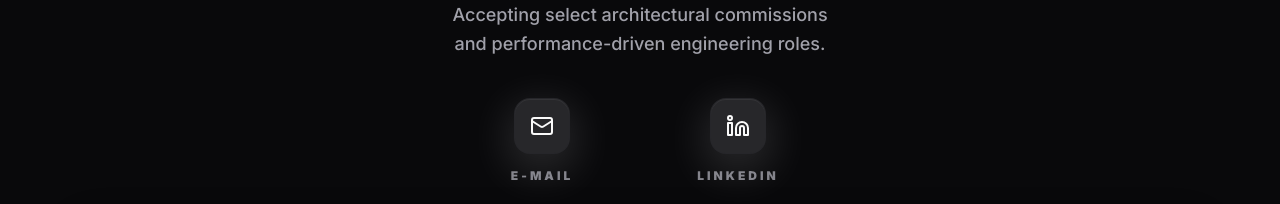
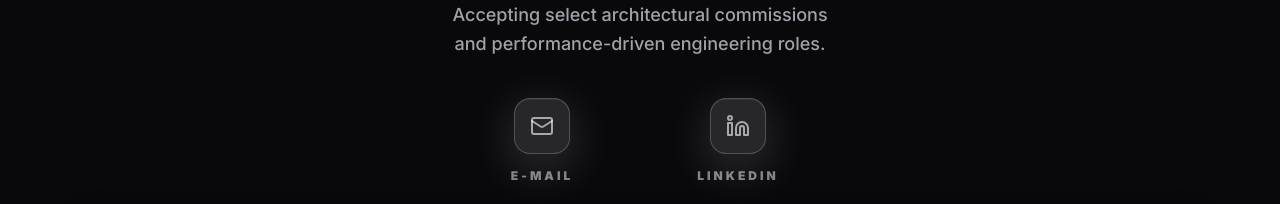
Before and after one commit to cchung7/jay-page, a Next.js app: page / in a window 1280 px wide. Shown: the part 3228-3432 px from the top of the page. Built offline with nearby package versions, Linux system fonts and the light colour scheme.

Commit message:
jp_v1.1 - contact icon fix

```diff
--- a/src/app/globals.css
+++ b/src/app/globals.css
@@ -184,6 +184,25 @@
   .cta-shadow-hover:hover {
     box-shadow: var(--cta-shadow-hover);
   }
+
+  /* Icon outline color for the contact icons */
+  .contact-icon {
+    color: rgba(0, 0, 0, 0.4) !important; /* light mode */
+    border-color: rgba(0, 0, 0, 0.2) !important;
+  }
+  .dark .contact-icon {
+    color: rgba(255, 255, 255, 0.6) !important; /* dark mode */
+    border-color: rgba(255, 255, 255, 0.2) !important
+  }
+
+  .contact-icon svg,
+  .contact-icon svg * {
+    stroke: currentColor !important;
+  }
+
+  .contact-icon svg * {
+    fill: none !important;
+  }
 }
 
 @keyframes gradient {
--- a/src/components/home/ContactSection.tsx
+++ b/src/components/home/ContactSection.tsx
@@ -37,13 +37,15 @@ const inputWrapperClass = cn(
   );
 
   const contactIconClass = cn(
+    "contact-icon",
     "relative h-14 w-14 rounded-2xl",
     "bg-secondary flex items-center justify-center",
-  "text-primary border border-border/50",
+    "text-black dark:text-white",
+    "border border-black/25 dark:border-white/25",
     "transition-all duration-500 transform",
     "shadow-[0_12px_40px_8px_hsl(var(--primary)/0.12),inset_0_1px_0_rgba(255,255,255,0.06)]",
     "group-hover:scale-105 active:scale-95",
-  "group-hover:border-accent/70 group-hover:bg-accent/15 group-hover:text-foreground",
+    "group-hover:border-accent/70 group-hover:bg-accent/15",
     "group-hover:shadow-[0_20px_60px_10px_hsl(var(--primary)/0.12),0_0_24px_hsl(var(--primary)/0.12)]"
   );
 
@@ -146,8 +148,7 @@ const contactIconClass = cn(
               </h3>
 
               <p className="text-lg text-muted-foreground font-medium max-w-sm leading-relaxed mx-auto">
-                Accepting select architectural commissions and performance-driven
-                engineering roles.
+                Accepting select architectural commissions and performance-driven engineering roles.
               </p>
               </div>
 
@@ -184,16 +185,14 @@ const contactIconClass = cn(
                               <Link
                                 href={item.href}
                                 target={item.external ? "_blank" : undefined}
-                              rel={
-                                item.external ? "noopener noreferrer" : undefined
-                              }
+                                rel={item.external ? "noopener noreferrer" : undefined}
                                 aria-label={item.label}
                                 className="block"
                               >
                                 <div className="relative group">
                                   <div className="absolute inset-0 rounded-2xl bg-accent/15 blur-xl opacity-0 group-hover:opacity-100 transition-opacity duration-700" />
                                   <div className={contactIconClass}>
-                                  <Icon className="h-6 w-6 text-primary group-hover:text-accent transition-colors" />
+                                    <Icon className="h-6 w-6 transition-colors" />
                                   </div>
                                 </div>
                               </Link>
@@ -213,8 +212,8 @@ const contactIconClass = cn(
                         ) : (
                           <div className="relative group">
                             <div className="absolute inset-0 rounded-2xl bg-accent/15 blur-xl opacity-0 group-hover:opacity-100 transition-opacity duration-700" />
-                          <div className="relative h-14 w-14 rounded-2xl bg-secondary flex items-center justify-center text-primary border border-border/50 transition-all duration-500 shadow-minimal group-hover:border-accent/70 group-hover:bg-accent/15 group-hover:text-foreground">
-                            <Icon className="h-6 w-6" />
+                            <div className="contact-icon relative h-14 w-14 rounded-2xl bg-secondary flex items-center justify-center text-black dark:text-white border border-black/25 dark:border-white/25 transition-all duration-500 shadow-minimal group-hover:border-accent/70 group-hover:bg-accent/15">
+                              <Icon className="h-6 w-6 transition-colors" />
                             </div>
                           </div>
                         )}
@@ -235,17 +234,13 @@ const contactIconClass = cn(
                             <a
                               href={item.href}
                               target={item.external ? "_blank" : undefined}
-                            rel={
-                              item.external ? "noopener noreferrer" : undefined
-                            }
+                              rel={item.external ? "noopener noreferrer" : undefined}
                               className="text-lg font-bold tracking-tight hover:text-accent transition-colors underline underline-offset-4 decoration-border/60 hover:decoration-accent whitespace-nowrap"
                             >
                               {item.value}
                             </a>
                           ) : (
-                          <p className="text-lg font-bold tracking-tight">
-                            {item.value}
-                          </p>
+                            <p className="text-lg font-bold tracking-tight">{item.value}</p>
                           )}
                         </div>
                       </div>
```
Also changed, not shown: 2 other files (tests, documents, lock files or other folders). Lines whose indentation alone changed are shown as unchanged.
